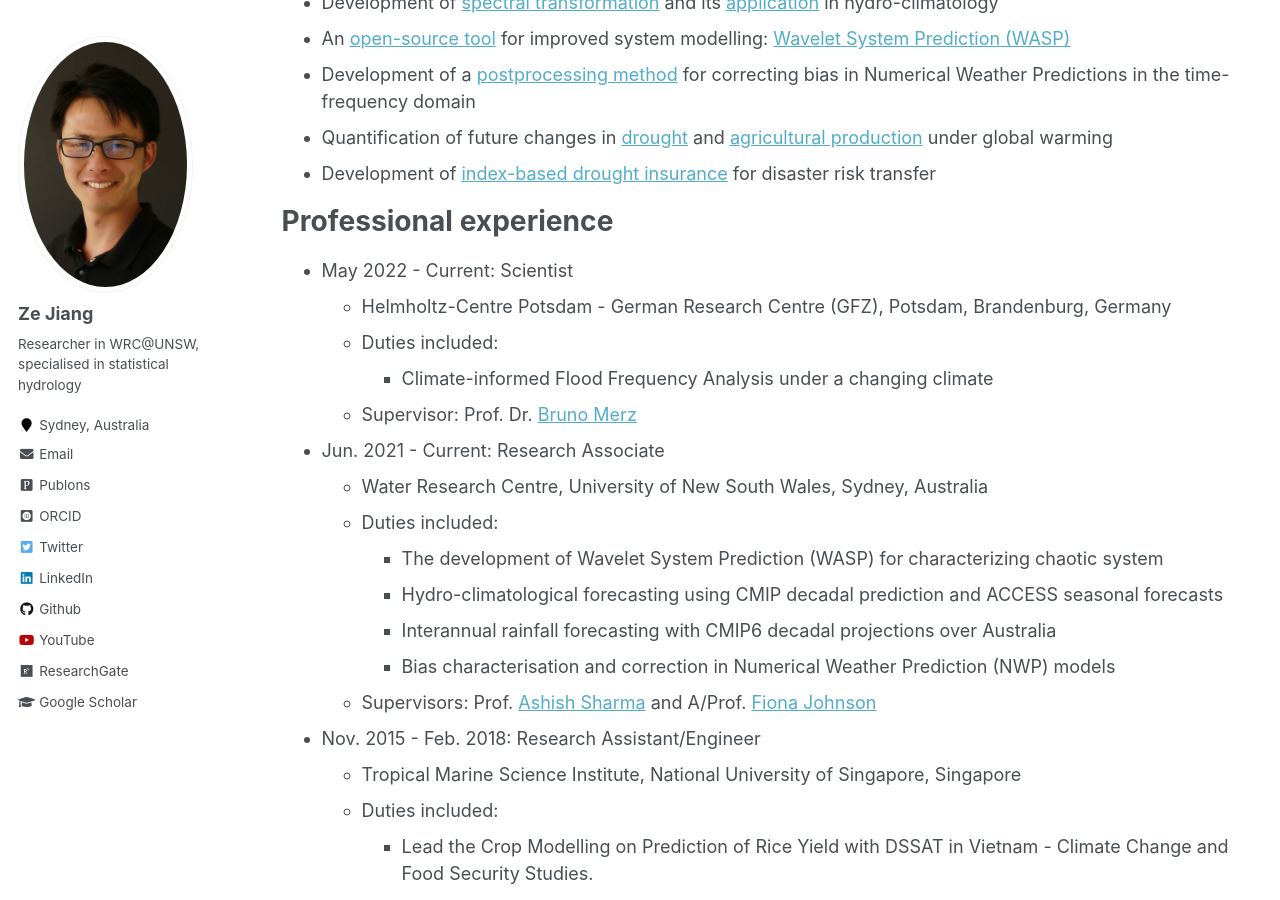
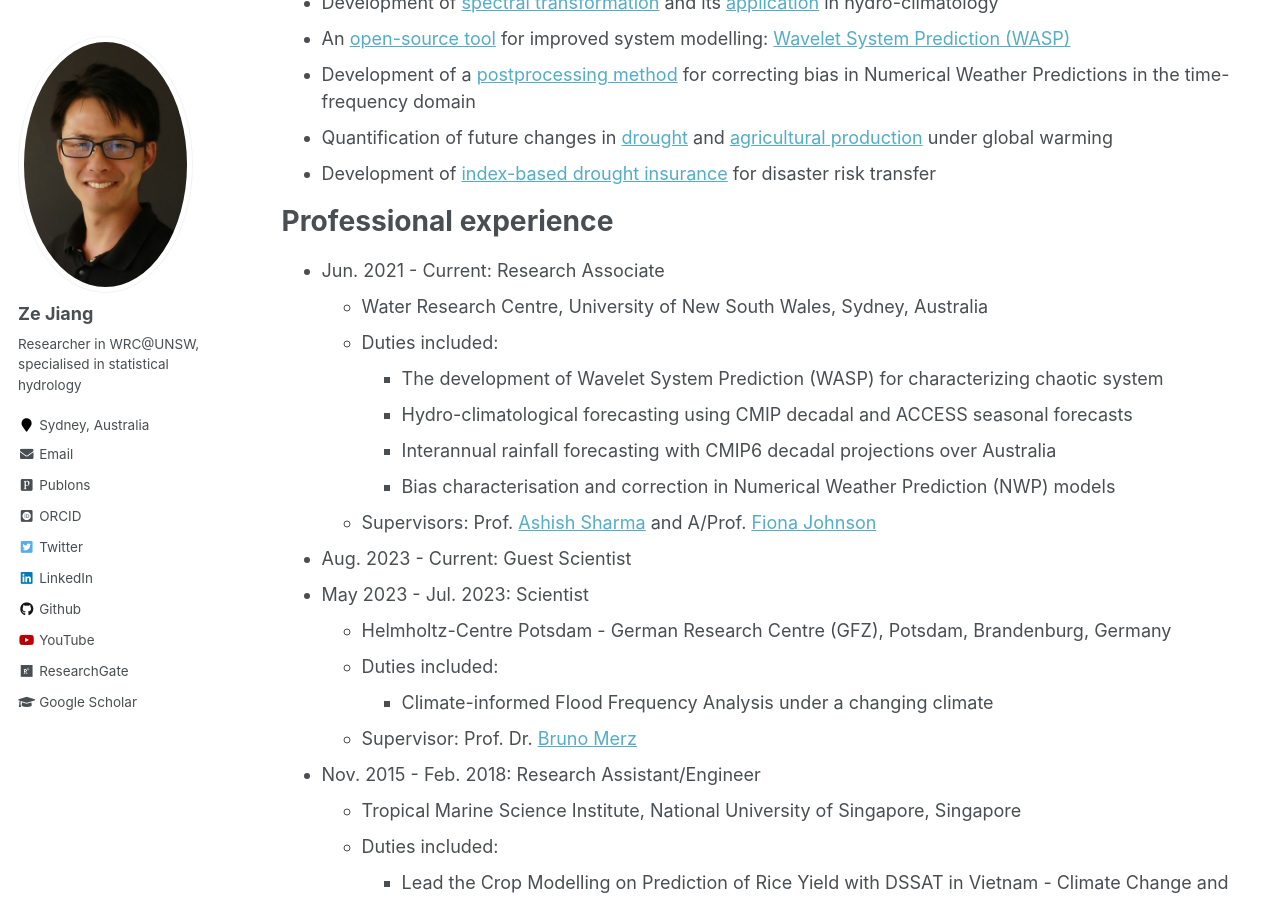
Before and after one commit to zejiang-unsw/zejiang-unsw.github.io, a Jekyll site: the page built from _pages/cv.md, in a window 1280 px wide and 900 px high, scrolled down 679 px. Built offline with Jekyll 4.4.1, drawn with Linux system fonts in a browser that asks for light colours; some web fonts are replaced.

Commit message:
Update cv.md

```diff
--- a/_pages/cv.md
+++ b/_pages/cv.md
@@ -35,19 +35,21 @@ Research Highlights
 
 Professional experience
 ======
-* May 2022 - Current: Scientist
+* Jun. 2021 - Current: Research Associate
+  * Water Research Centre, University of New South Wales, Sydney, Australia
+  * Duties included:
+	+ The development of Wavelet System Prediction (WASP) for characterizing chaotic system
+    + Hydro-climatological forecasting using CMIP decadal and ACCESS seasonal forecasts
+    + Interannual rainfall forecasting with CMIP6 decadal projections over Australia
+    + Bias characterisation and correction in Numerical Weather Prediction (NWP) models
+  * Supervisors: Prof. [Ashish Sharma](https://scholar.google.com.au/citations?user=C_9ndbcAAAAJ&hl=en) and A/Prof. [Fiona Johnson](https://scholar.google.com.au/citations?user=PYu5v4YAAAAJ&hl=en)
+
+* Aug. 2023 - Current: Guest Scientist
+* May 2023 - Jul. 2023: Scientist
   * Helmholtz-Centre Potsdam - German Research Centre (GFZ), Potsdam, Brandenburg, Germany
   * Duties included:
 	+ Climate-informed Flood Frequency Analysis under a changing climate
   * Supervisor: Prof. Dr. [Bruno Merz](https://www.gfz-potsdam.de/en/staff/bruno.merz/sec44)
-* Jun. 2021 - Current: Research Associate
-  * Water Research Centre, University of New South Wales, Sydney, Australia
-  * Duties included:
-	+ The development of Wavelet System Prediction (WASP) for characterizing chaotic system
-    + Hydro-climatological forecasting using CMIP decadal prediction and ACCESS seasonal forecasts
-    + Interannual rainfall forecasting with CMIP6 decadal projections over Australia
-    + Bias characterisation and correction in Numerical Weather Prediction (NWP) models
-  * Supervisors: Prof. [Ashish Sharma](https://scholar.google.com.au/citations?user=C_9ndbcAAAAJ&hl=en) and A/Prof. [Fiona Johnson](https://scholar.google.com.au/citations?user=PYu5v4YAAAAJ&hl=en)
 
 * Nov. 2015 - Feb. 2018: Research Assistant/Engineer
   * Tropical Marine Science Institute, National University of Singapore, Singapore
```
